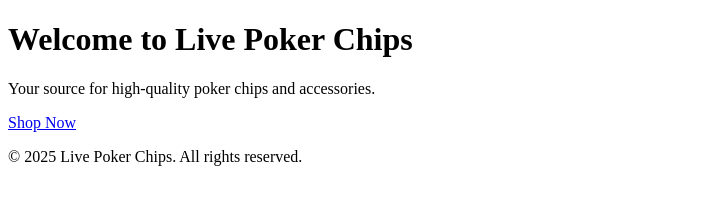
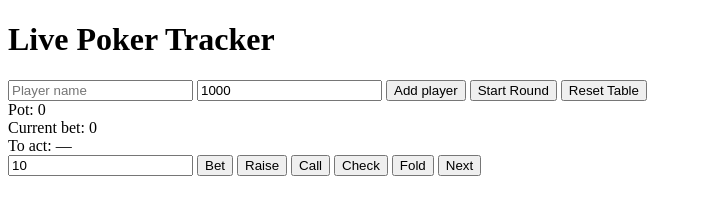
Before and after one commit to quinnrallen-hub/pokerchips-site, a plain HTML site: page index.html in a window 1280 px wide. Shown: the whole page, without its empty margins (0-702 px from the left). Drawn offline with Linux system fonts and the light colour scheme.

Commit message:
Update index.html

```diff
--- a/index.html
+++ b/index.html
@@ -1,23 +1,42 @@
-<!DOCTYPE html>
-<html lang="en">
+<!doctype html>
+<html>
 <head>
-  <meta charset="UTF-8">
-  <meta name="viewport" content="width=device-width, initial-scale=1.0">
-  <title>Live Poker Chips</title>
-  <link rel="stylesheet" href="style.css">
+    <meta charset="utf-8" />
+    <title>Live Poker Tracker (Single Device)</title>
+    <meta name="viewport" content="width=device-width,initial-scale=1" />
+    <link rel="stylesheet" href="style.css" />
 </head>
 <body>
-  <header>
-    <h1>Welcome to Live Poker Chips</h1>
-  </header>
+    <header><h1>Live Poker Tracker</h1></header>
 
-  <main>
-    <p>Your source for high-quality poker chips and accessories.</p>
-    <a href="shop.html">Shop Now</a>
-  </main>
+    <section id="controls">
+        <input id="playerName" placeholder="Player name" />
+        <input id="playerStack" placeholder="Stack (chips)" type="number" value="1000" />
+        <button id="addPlayer">Add player</button>
+        <button id="startRound">Start Round</button>
+        <button id="reset">Reset Table</button>
+    </section>
 
-  <footer>
-    <p>&copy; 2025 Live Poker Chips. All rights reserved.</p>
-  </footer>
+    <section id="table">
+        <div id="info">
+            <div>Pot: <span id="pot">0</span></div>
+            <div>Current bet: <span id="currentBet">0</span></div>
+            <div>To act: <span id="currentPlayerName">—</span></div>
+        </div>
+
+        <div id="players"></div>
+
+        <div id="actions">
+            <input id="amount" type="number" min="0" value="10" />
+            <button id="betBtn">Bet</button>
+            <button id="raiseBtn">Raise</button>
+            <button id="callBtn">Call</button>
+            <button id="checkBtn">Check</button>
+            <button id="foldBtn">Fold</button>
+            <button id="nextBtn">Next</button>
+        </div>
+    </section>
+
+    <script src="app.js"></script>
 </body>
 </html>
```
